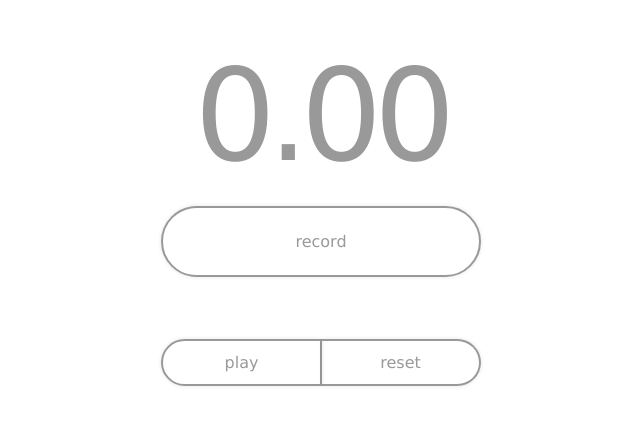
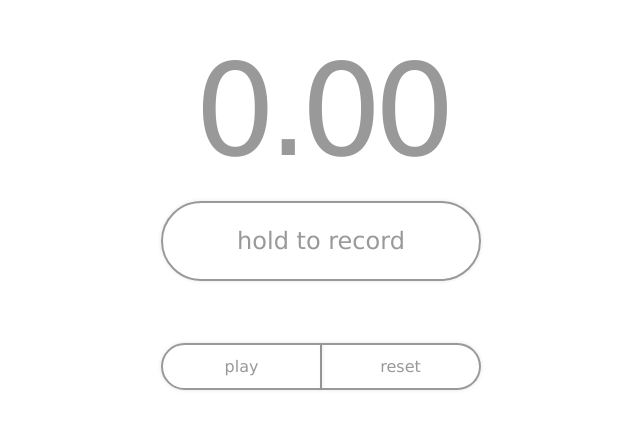
Before and after one commit to garden-nomes/audio-recorder, a Vue app in the folder client/: page / in a window 1280 px wide. Shown: the part 195-624 px from the top of the page, without its empty margins (319-959 px from the left). Built offline with nearby package versions, Linux system fonts and the light colour scheme; no server answers.

Commit message:
client: tweak look and text of record button

```diff
--- a/client/src/components/RecordButton.vue
+++ b/client/src/components/RecordButton.vue
@@ -7,7 +7,7 @@
     @mousedown="$emit('start')"
     @mouseup="$emit('stop')"
   >
-    record
+    hold to record
   </button>
 </template>
 
@@ -34,7 +34,7 @@ export default defineComponent({
 
 <style>
 .record-button {
-  font-size: 1rem;
+  font-size: 1.5rem;
   padding: 1.5rem 3rem;
   width: 20rem;
   border-radius: 10rem;
```
